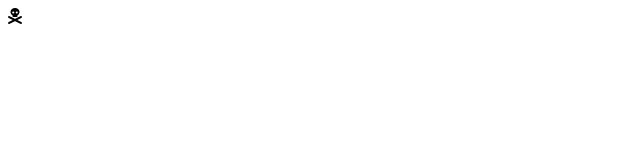
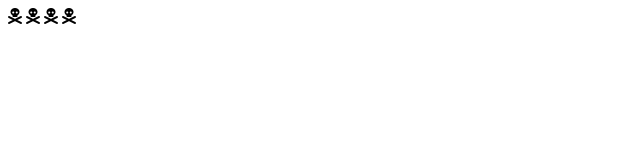
Before and after one commit to LucaasTunes/teste, a plain HTML site: page index.html in a window 1280 px wide. Shown: the full height of the page, 0-640 px from the left. Drawn offline with Linux system fonts and the light colour scheme.

Commit message:
Atualização do arquivo index.html

```diff
--- a/index.html
+++ b/index.html
@@ -8,5 +8,8 @@
 </head>
 <body>
     <i class="fa-solid fa-skull-crossbones"></i>
+    <i class="fa-solid fa-skull-crossbones"></i>
+    <i class="fa-solid fa-skull-crossbones"></i>
+    <i class="fa-solid fa-skull-crossbones"></i>
 </body>
 </html>
```
